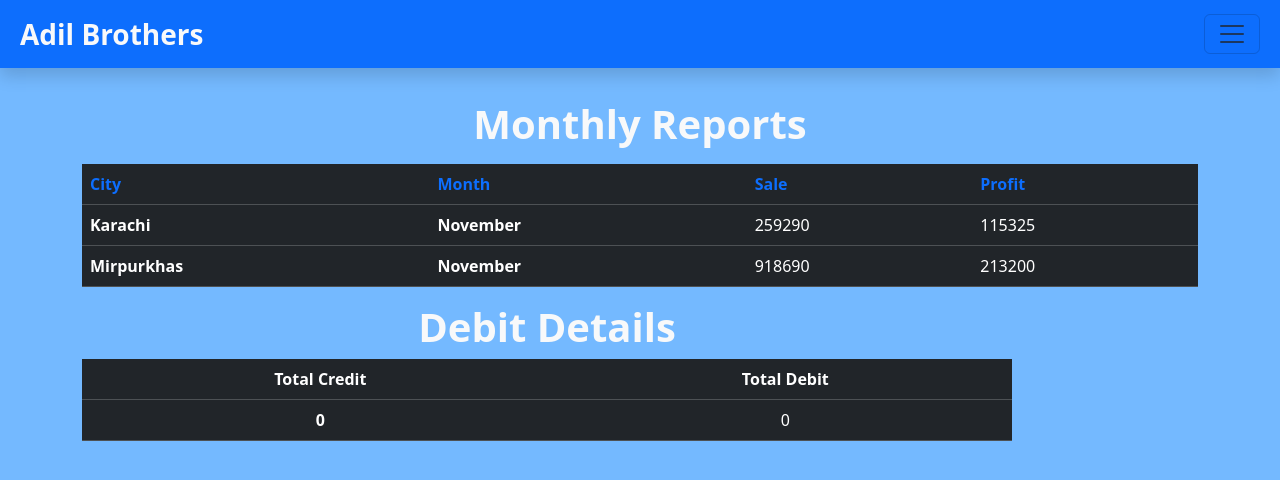
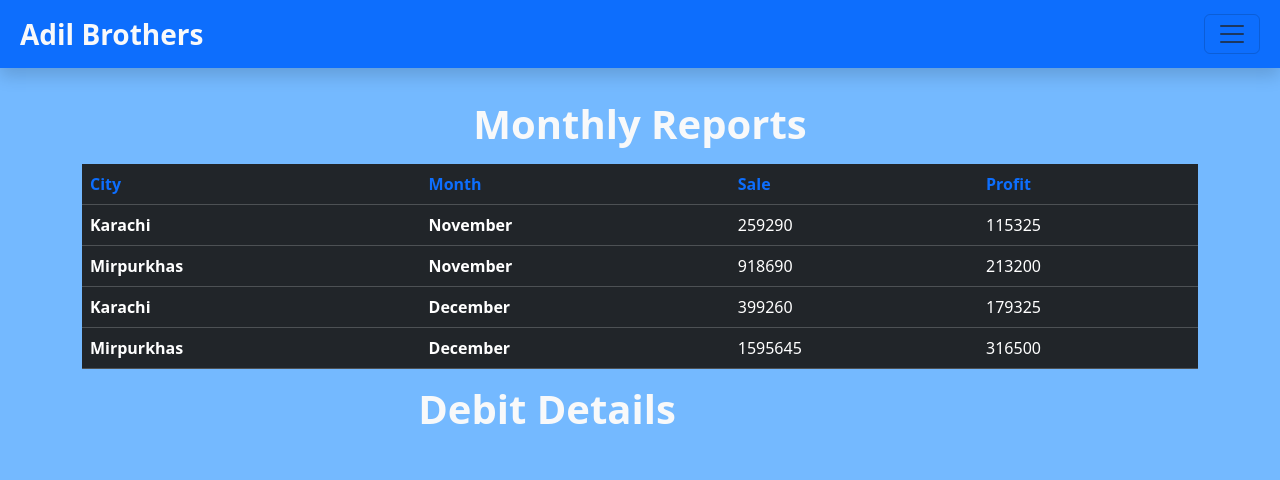
Before and after one commit to digitalrehman/Bussiness-Managment, a React (Vite) app: page /Collections in a window 1280 px wide. Shown: the top 480 px of the page. Built offline with nearby package versions, Linux system fonts and the light colour scheme.

Commit message:
Update Collections.jsx

```diff
--- a/src/Componentes/Collections/Collections.jsx
+++ b/src/Componentes/Collections/Collections.jsx
@@ -39,26 +39,24 @@ const Collections = () => {
                   <td>918690</td>
                   <td>213200</td>
                 </tr>
+                <tr>
+                  <th scope="row">Karachi</th>
+                  <th scope="row">December</th>
+                  <td>399260</td>
+                  <td>179325</td>
+                </tr>
+                <tr>
+                  <th scope="row">Mirpurkhas</th>
+                  <th scope="row">December</th>
+                  <td>1595645</td>
+                  <td>316500</td>
+                </tr>
               </tbody>
             </table>
             <div className="col-10 text-center">
               <div>
                 <h1 className="fw-bold text-light">Debit Details</h1>
               </div>
-              <table className="table table-dark">
-                <thead>
-                  <tr>
-                    <th>Total Credit</th>
-                    <th>Total Debit</th>
-                  </tr>
-                </thead>
-                <tbody>
-                  <tr>
-                    <th>0</th>
-                    <td>0</td>
-                  </tr>
-                </tbody>
-              </table>
             </div>
           </div>
         </div>
```
